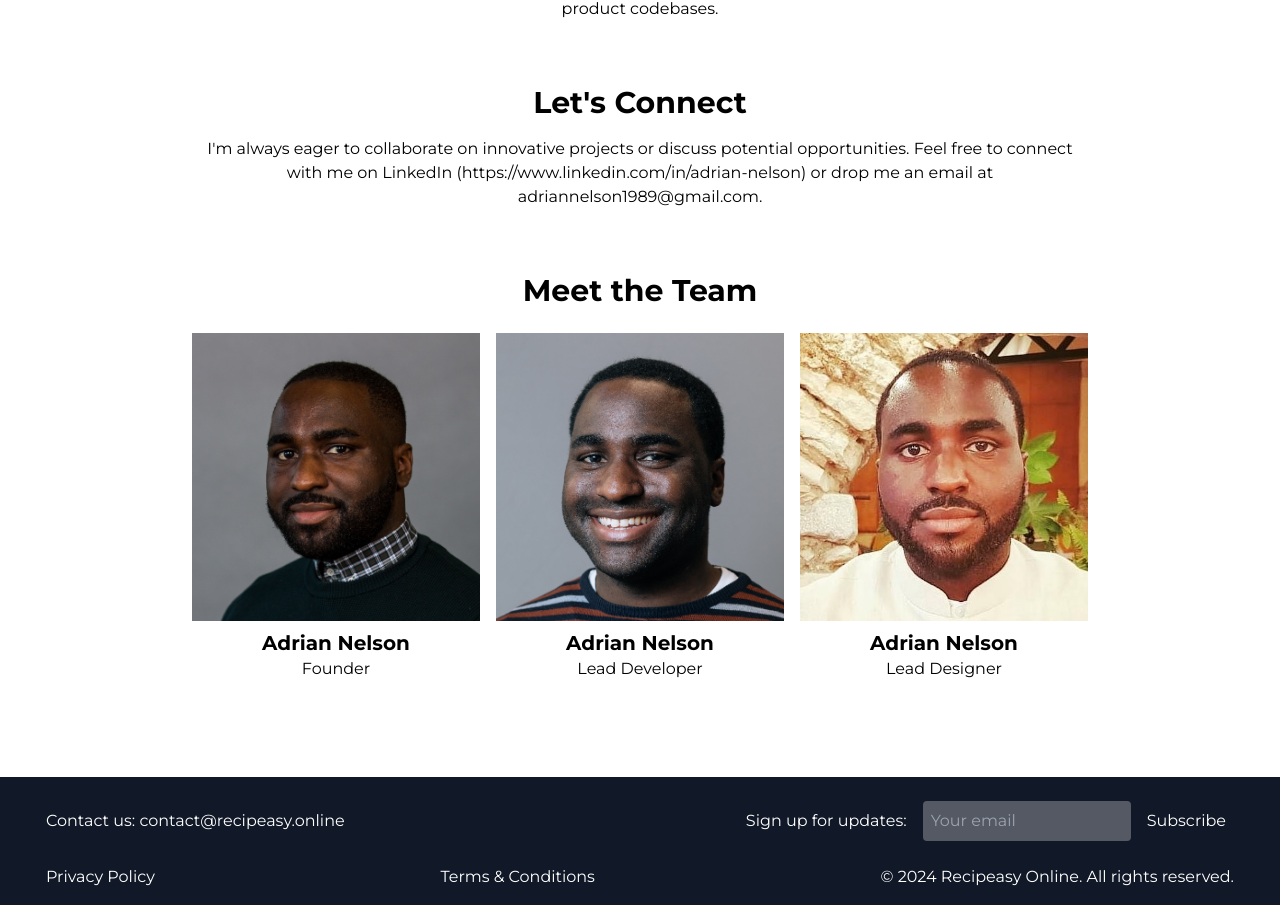
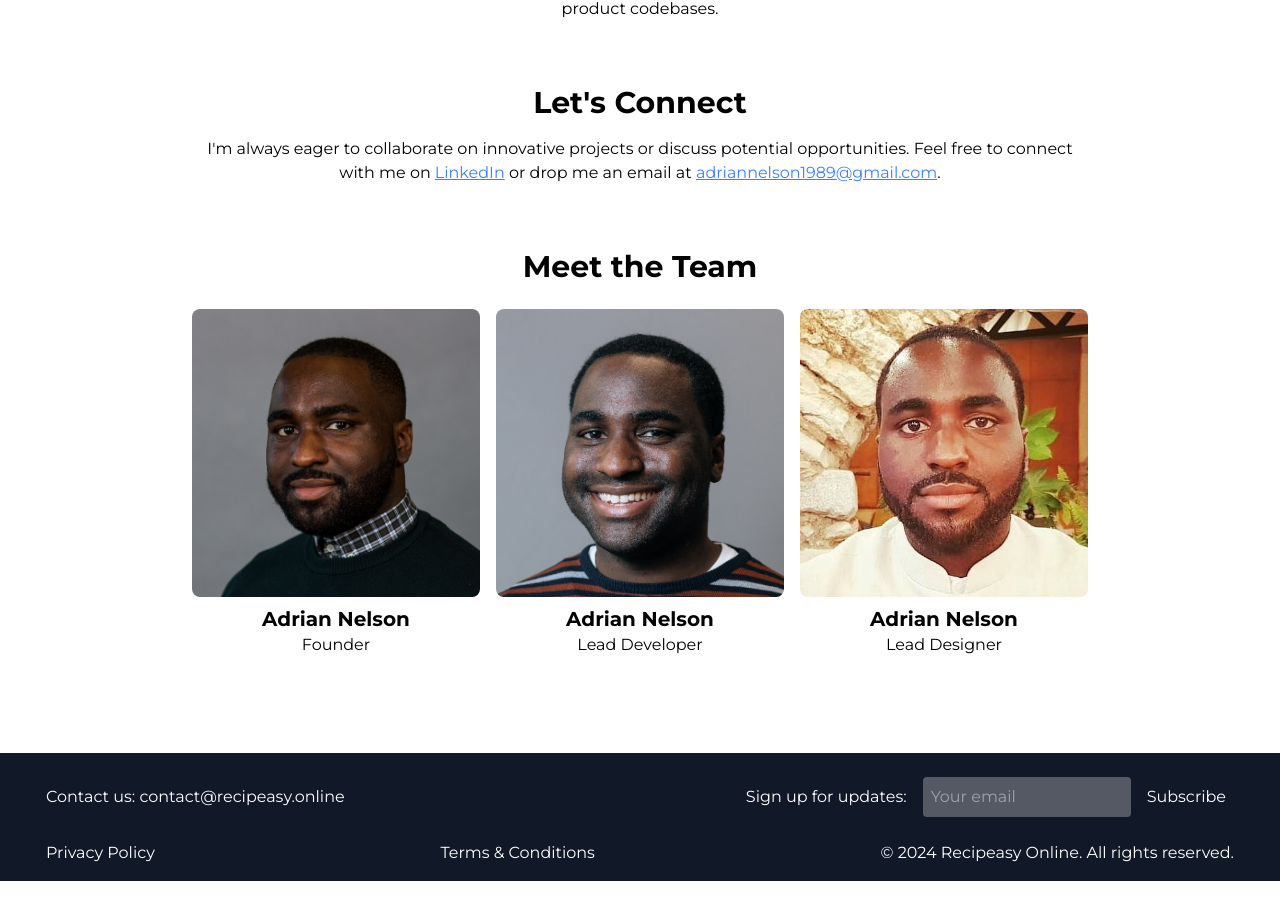
Before and after one commit to adrnel/recipe-site, a Next.js app: page /about in a window 1280 px wide. Shown: the part 931-1836 px from the top of the page. After the commit the page ends 1812 px from the top, so only its background shows below. Built offline with nearby package versions, Linux system fonts and the light colour scheme.

Commit message:
Added more titles to pages

```diff
--- a/src/pages/about/index.tsx
+++ b/src/pages/about/index.tsx
@@ -1,18 +1,28 @@
 import React from 'react';
+import Head from 'next/head';
+import Image from 'next/image';
 
 const AboutUs = () => {
   return (
+    <>
+      <Head>
+        <title>About Us | Recipeasy Online</title>
+        <meta
+          name="description"
+          content="Learn more about Adrian Nelson and the Recipeasy Online project."
+        />
+      </Head>
       <div className="container mx-auto px-4 py-8">
         <div className="max-w-4xl mx-auto text-center">
           <h1 className="text-4xl font-bold my-6 mb-12">About Us</h1>
           <section>
             <h2 className="text-3xl font-bold mt-4 mb-4">Who I Am</h2>
             <p>
-            I&apos;m Adrian Nelson, a driven Front-end Developer with extensive
-            experience in software development within global technology
-            organizations. I specialize in creating dynamic and responsive web
-            applications using a variety of modern technologies including
-            JavaScript, TypeScript, React, and Node.js.
+              I&apos;m Adrian Nelson, a driven Front-end Developer with
+              extensive experience in software development within global
+              technology organizations. I specialize in creating dynamic and
+              responsive web applications using a variety of modern technologies
+              including JavaScript, TypeScript, React, and Node.js.
             </p>
           </section>
           <section>
@@ -25,8 +35,8 @@ const AboutUs = () => {
               preparation. The site is designed to provide users with fast,
               simple, and delicious recipes, showcasing my ability to integrate
               comprehensive tech solutions in everyday life. It features
-            responsive design and intuitive navigation, ensuring a seamless user
-            experience across all devices.
+              responsive design and intuitive navigation, ensuring a seamless
+              user experience across all devices.
             </p>
           </section>
           <section>
@@ -34,9 +44,9 @@ const AboutUs = () => {
             <p>
               My developer career began in 2015, evolving from a Junior Software
               Developer to a Software Development Engineer II at Warner Bros.
-            Discovery. Throughout my career, I have successfully managed complex
-            projects, delivered within tight deadlines, and drove continuous
-            improvements across digital platforms.
+              Discovery. Throughout my career, I have successfully managed
+              complex projects, delivered within tight deadlines, and drove
+              continuous improvements across digital platforms.
             </p>
           </section>
           <section>
@@ -45,11 +55,11 @@ const AboutUs = () => {
             </h2>
             <p>
               At Warner Bros. Discovery, I played a key role in developing
-            features for Discovery platforms using React Hooks and TypeScript. I
-            also led a strategic redesign of the Labs Dashboard, significantly
-            enhancing product flexibility and user experience. My work has been
-            pivotal in standardizing and improving code quality across multiple
-            product codebases.
+              features for Discovery platforms using React Hooks and TypeScript.
+              I also led a strategic redesign of the Labs Dashboard,
+              significantly enhancing product flexibility and user experience.
+              My work has been pivotal in standardizing and improving code
+              quality across multiple product codebases.
             </p>
           </section>
           <section>
@@ -57,25 +67,72 @@ const AboutUs = () => {
             <p>
               I&apos;m always eager to collaborate on innovative projects or
               discuss potential opportunities. Feel free to connect with me on
-            LinkedIn (https://www.linkedin.com/in/adrian-nelson) or drop me an
-            email at adriannelson1989@gmail.com.
+              <a
+                href="https://www.linkedin.com/in/adrian-nelson"
+                target="_blank"
+                rel="noopener noreferrer"
+                className="text-blue-500 underline ml-1"
+              >
+                LinkedIn
+              </a>{' '}
+              or drop me an email at{' '}
+              <a
+                href="mailto:adriannelson1989@gmail.com"
+                className="text-blue-500 underline"
+              >
+                adriannelson1989@gmail.com
+              </a>
+              .
             </p>
           </section>
           <section>
             <h3 className="text-3xl font-bold mt-4 mb-2">Meet the Team</h3>
             <div className="grid grid-cols-1 md:grid-cols-3 gap-4">
               <div className="team-member mt-4">
-              <img src="/adrian.jpg" alt="Team Member 1" className="w-full" />
+                <div
+                  className="relative w-full"
+                  style={{ paddingBottom: '100%' }}
+                >
+                  <Image
+                    src="/adrian.jpg"
+                    alt="Adrian Nelson"
+                    layout="fill"
+                    objectFit="cover"
+                    className="rounded-lg"
+                  />
+                </div>
                 <h3 className="text-xl font-bold mt-2">Adrian Nelson</h3>
                 <p>Founder</p>
               </div>
               <div className="team-member mt-4">
-              <img src="/adrian_2.jpg" alt="Team Member 2" className="w-full" />
+                <div
+                  className="relative w-full"
+                  style={{ paddingBottom: '100%' }}
+                >
+                  <Image
+                    src="/adrian_2.jpg"
+                    alt="Adrian Nelson"
+                    layout="fill"
+                    objectFit="cover"
+                    className="rounded-lg"
+                  />
+                </div>
                 <h3 className="text-xl font-bold mt-2">Adrian Nelson</h3>
                 <p>Lead Developer</p>
               </div>
               <div className="team-member mt-4">
-              <img src="/adrian_3.jpg" alt="Team Member 3" className="w-full" />
+                <div
+                  className="relative w-full"
+                  style={{ paddingBottom: '100%' }}
+                >
+                  <Image
+                    src="/adrian_3.jpg"
+                    alt="Adrian Nelson"
+                    layout="fill"
+                    objectFit="cover"
+                    className="rounded-lg"
+                  />
+                </div>
                 <h3 className="text-xl font-bold mt-2">Adrian Nelson</h3>
                 <p>Lead Designer</p>
               </div>
@@ -83,6 +140,7 @@ const AboutUs = () => {
           </section>
         </div>
       </div>
+    </>
   );
 };
 
--- a/src/pages/index.tsx
+++ b/src/pages/index.tsx
@@ -50,6 +50,7 @@ const HomePage = ({ recipes }: HomePageProps) => {
               layout="fill"
               objectFit="cover"
               priority
+              className="rounded-b-lg"
             />
             <h1 className="absolute text-6xl font-bold text-white max-w-2xl mx-auto px-4 my-8 text-center">
               Discover Delicious Dishes
```
Also changed, not shown: src/pages/privacy-policy/index.tsx (+39 -26 lines), src/pages/terms-and-conditions/index.tsx (+51 -34 lines), 1 other file (tests, documents, lock files or other folders). Lines whose indentation alone changed are shown as unchanged.
